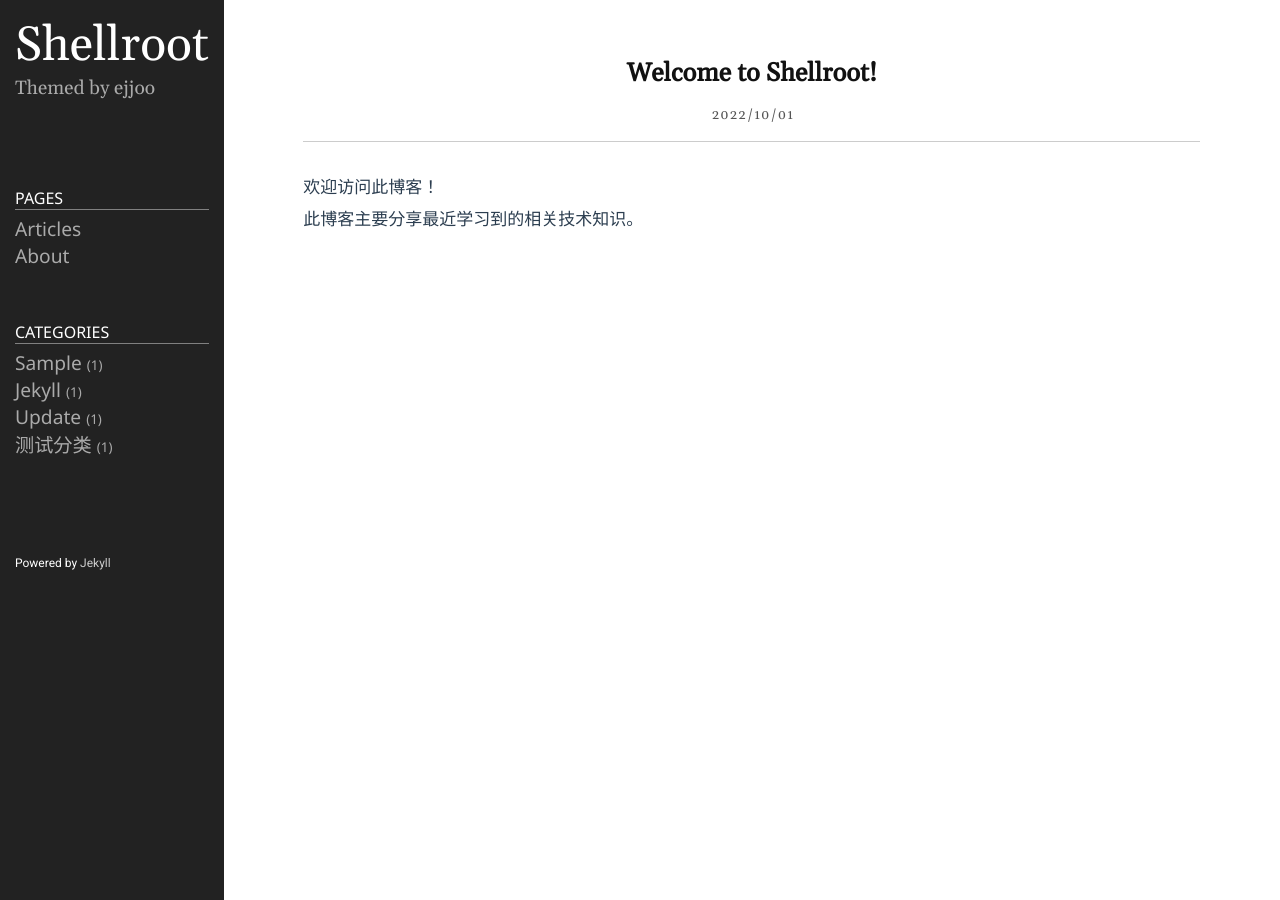
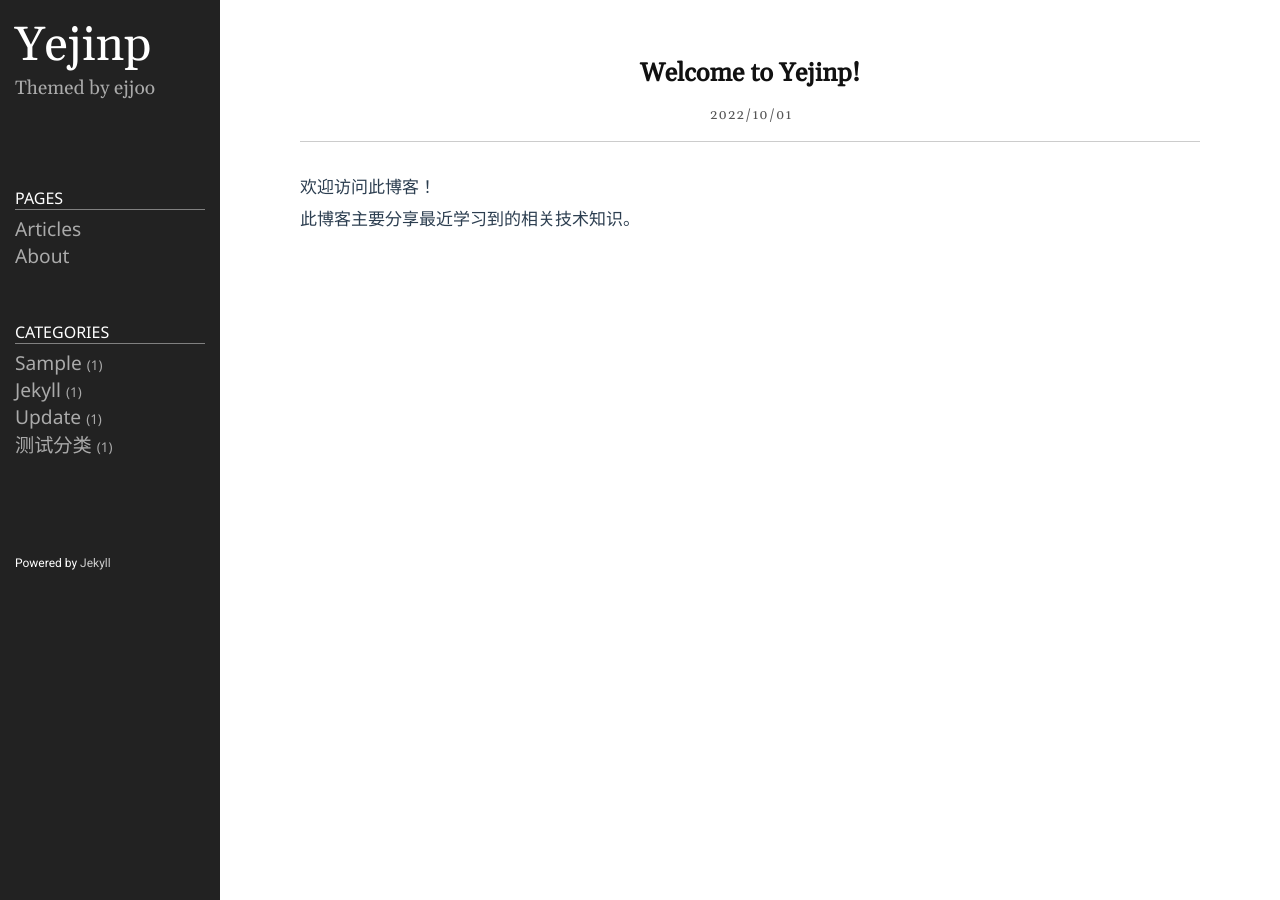
Before and after one commit to yejinp/yejinp.github.io, a Jekyll site: the page built from _posts/2022-10-01-welcome-to-my-website.markdown, in a window 1280 px wide. Built offline with Jekyll 4.4.1, drawn with Linux system fonts in a browser that asks for light colours.

Commit message:
rename to yejinp

```diff
--- a/_config.yml
+++ b/_config.yml
@@ -18,7 +18,7 @@
 # You can create any custom variable you would like, and they will be accessible
 # in the templates via {{ site.myvariable }}.
 
-title: Shellroot
+title: Yejinp
 email: ye895937@126.com
 description: >- # this means to ignore newlines until "baseurl:"
   Themed by ejjoo
--- a/_posts/2022-10-01-welcome-to-my-website.markdown
+++ b/_posts/2022-10-01-welcome-to-my-website.markdown
@@ -1,6 +1,6 @@
 ---
 layout: post
-title:  "Welcome to Shellroot!"
+title:  "Welcome to Yejinp!"
 date:   2022-10-01 19:31:29 +0900
 categories: jekyll update
 ---
```
